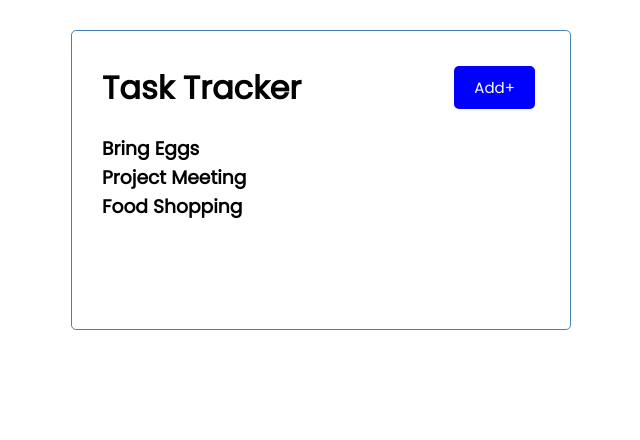
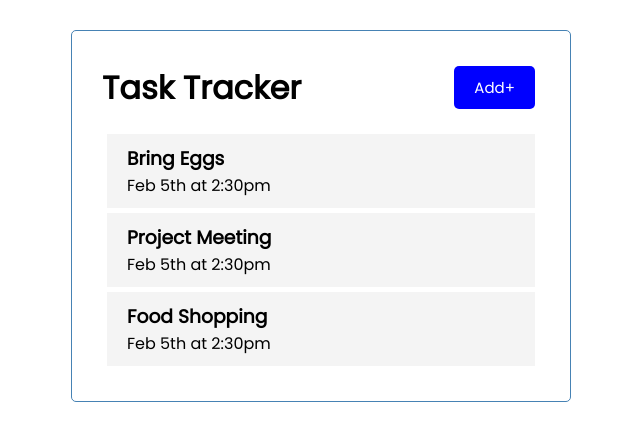
Before and after one commit to Tajveez/React-task-Tracker, a React (Create React App) app: page / in a window 1280 px wide. Shown: the top 440 px of the page, without its empty margins (319-959 px from the left). Built offline with nearby package versions, Linux system fonts and the light colour scheme.

Commit message:
Task component

```diff
--- /dev/null
+++ b/src/components/Task.js
@@ -0,0 +1,10 @@
+const Task = ({ task }) => {
+  return (
+    <div className="task">
+      <h3>{task.text}</h3>
+      <p>{task.day}</p>
+    </div>
+  );
+};
+
+export default Task;
--- a/src/components/Tasks.js
+++ b/src/components/Tasks.js
@@ -1,8 +1,10 @@
+import Task from "./Task";
+
 const Tasks = ({ tasks }) => {
   return (
     <>
       {tasks.map((task) => (
-        <h3 key={task.id}>{task.text}</h3>
+        <Task key={task.id} task={task} />
       ))}
     </>
   );
```
Also changed, not shown: 1 other file (tests, documents, lock files or other folders).
